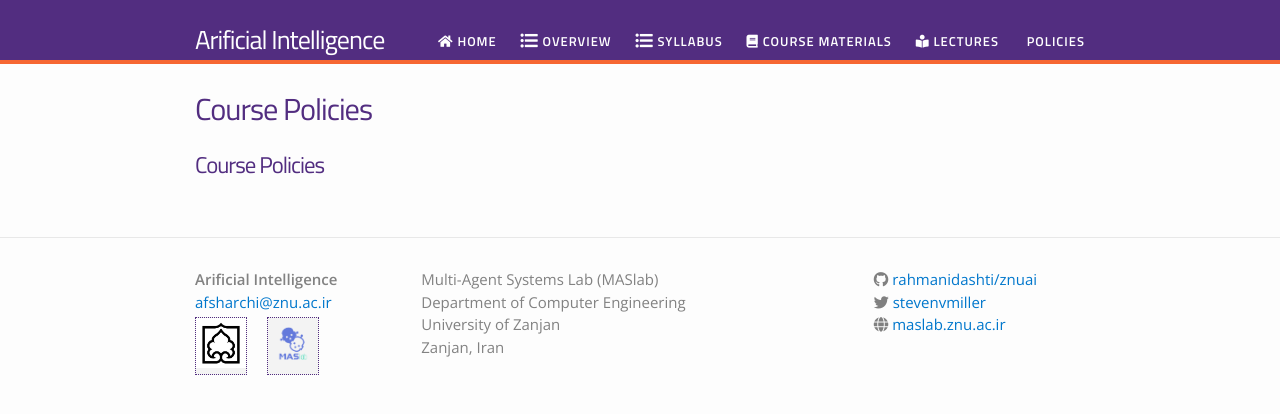
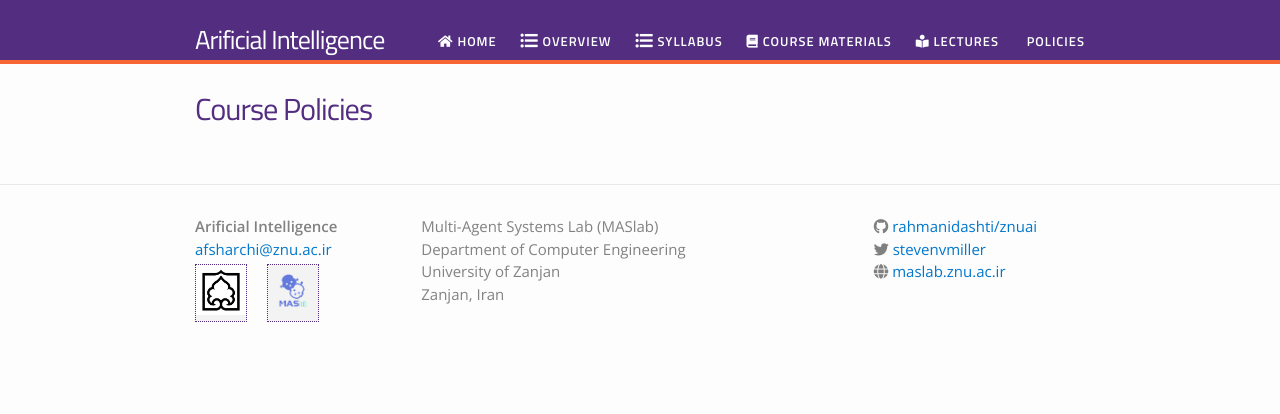
Before and after one commit to rahmanidashti/znuai, a Jekyll site: the page built from policies.md, in a window 1280 px wide. Shown: the top 414 px of the page. Built offline with Jekyll 4.4.1, drawn with Linux system fonts in a browser that asks for light colours; nearby versions of some CDN libraries.

Commit message:
Update policies.md

```diff
--- a/policies.md
+++ b/policies.md
@@ -3,7 +3,3 @@ layout: page
 title: Course Policies
 permalink: /policies/
 ---
-
-
-
-# Course Policies
```
